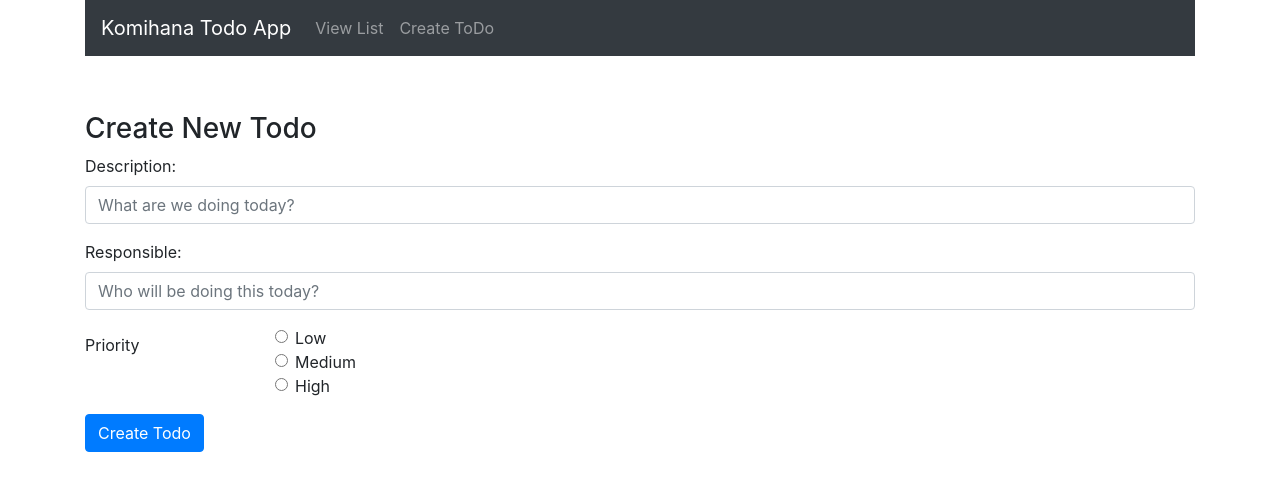
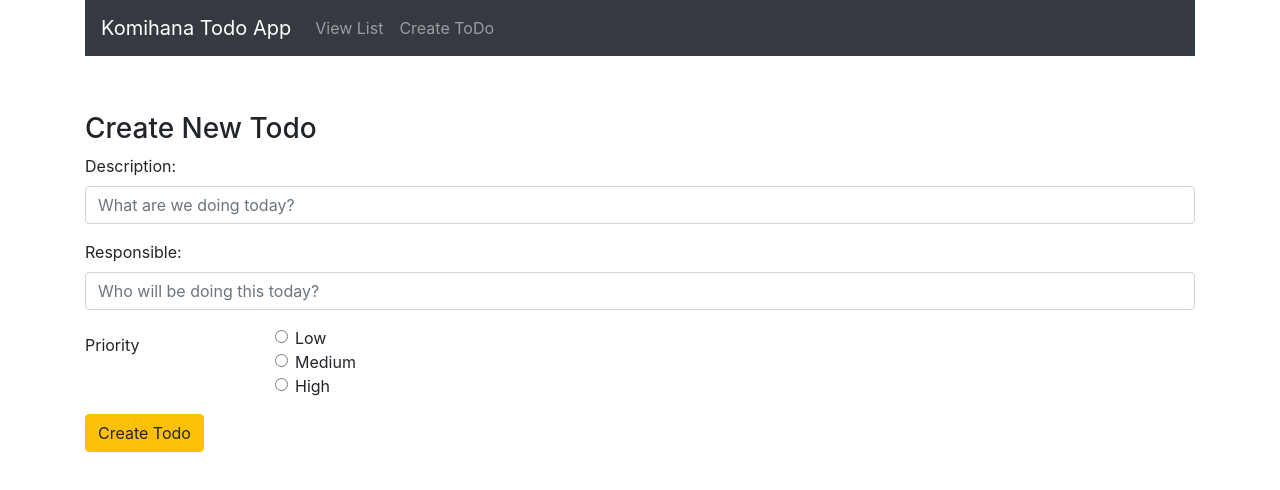
Before and after one commit to dcldev/ReactDgraphTodo, a React (Create React App) app: page /create in a window 1280 px wide. Shown: the top 490 px of the page. Built offline with nearby package versions, Linux system fonts and the light colour scheme.

Commit message:
wrapped up creat-todo-component and began to intialize the backend

```diff
--- a/src/components/create-todo.comp.js
+++ b/src/components/create-todo.comp.js
@@ -62,7 +62,7 @@ export default class CreateTodo extends Component {
     return (
       <div style={{ marginTop: "2em" }}>
         <h3>Create New Todo</h3>
-        <Form onSubmit="form-group">
+        <Form onSubmit={this.onSubmit}>
           <Form.Group className="form-group">
             <Form.Label>Description: </Form.Label>
             <Form.Control
@@ -125,7 +125,11 @@ export default class CreateTodo extends Component {
             </Form.Group>
           </fieldset>
 
-          <Button variant="primary" type="submit">
+          <Button
+            variant="warning"
+            type="submit"
+            value="Create Todo"
+            >
             Create Todo
           </Button>
         </Form>
```
Also changed, not shown: server.js (added), todo.model.js (added).
